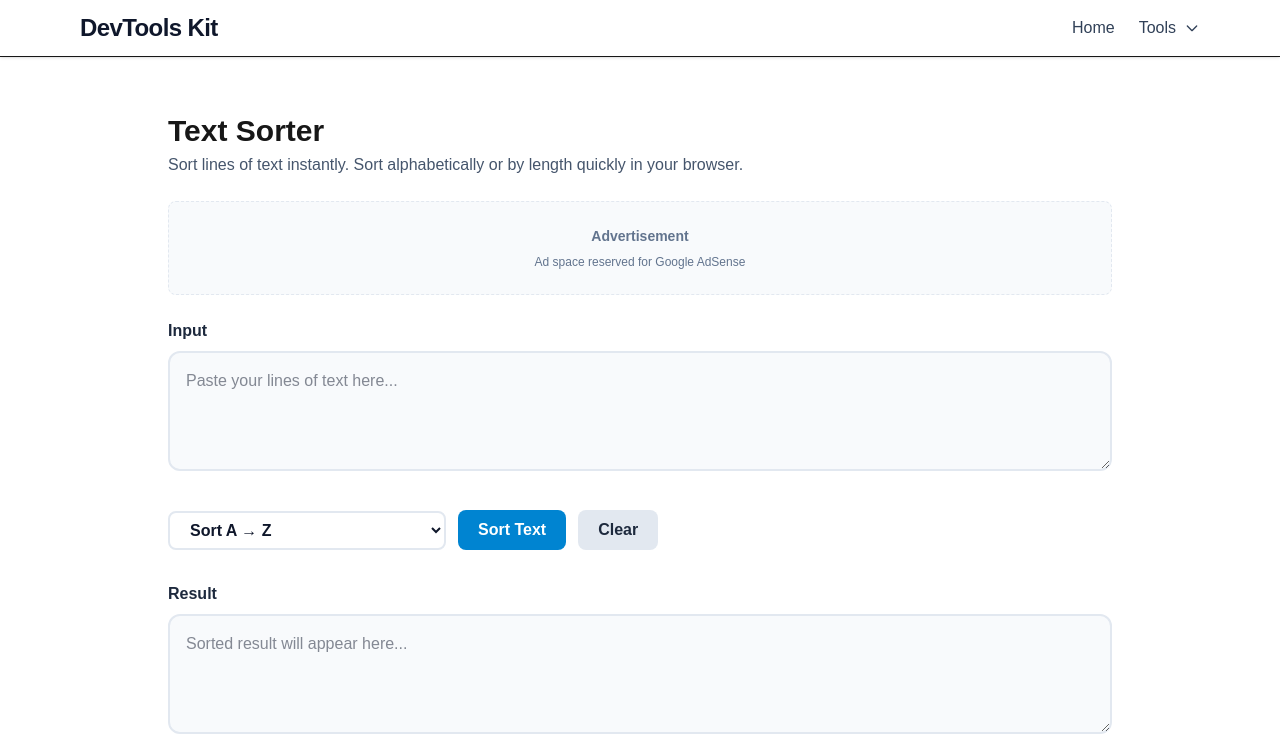
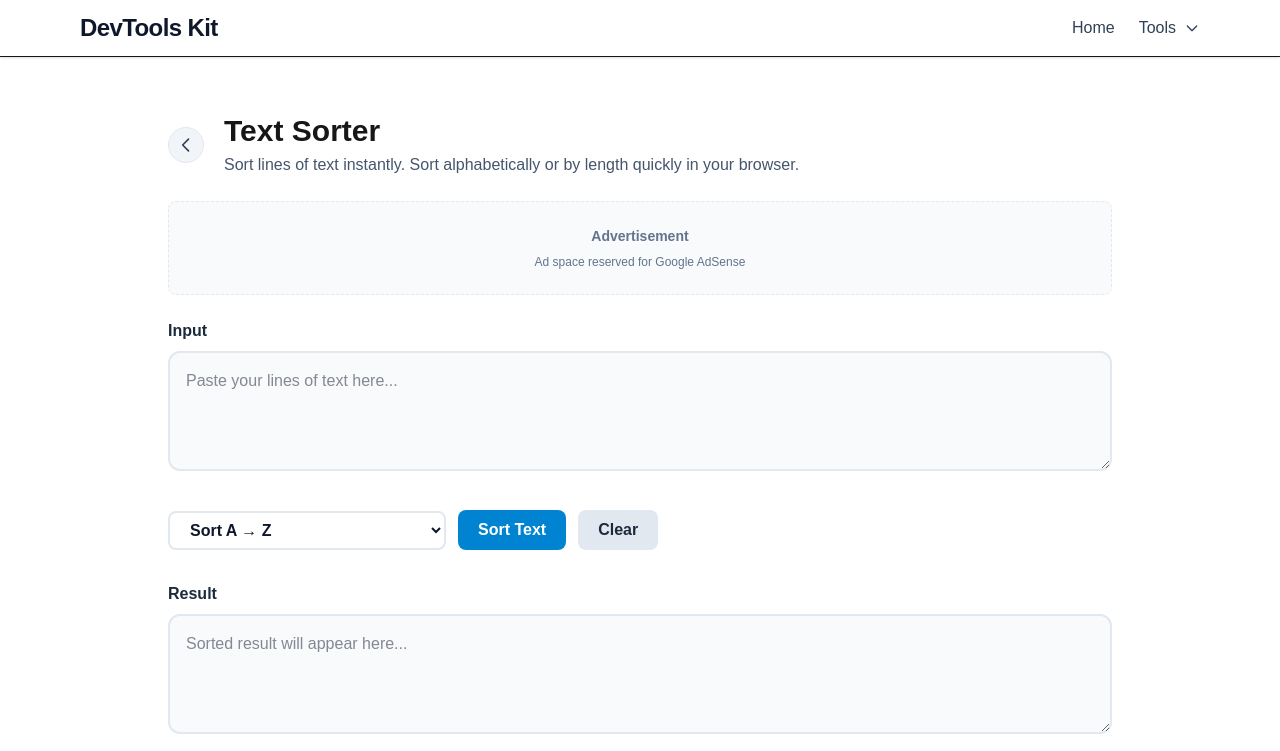
Before and after one commit to LucasFerreiraDeLima/devtoolskit, a Next.js app: page /tools/text-sorter in a window 1280 px wide. Shown: the top 751 px of the page. Built offline with nearby package versions, Linux system fonts and the light colour scheme.

Commit message:
Criação de seta para retorno à home

```diff
--- a/src/app/components/ToolLayout.tsx
+++ b/src/app/components/ToolLayout.tsx
@@ -1,5 +1,7 @@
 import React from "react";
 import AdPlaceholder from "./AdPlaceholder";
+
+import Link from "next/link";
 
 export default function ToolLayout({
   title,
@@ -12,11 +14,18 @@ export default function ToolLayout({
 }) {
   return (
     <article className="mx-auto w-full max-w-screen-lg px-2 sm:px-4 md:px-6 py-4 sm:py-6" aria-labelledby="tool-title">
-      <header className="mb-6">
-        <h1 id="tool-title" className="text-2xl sm:text-3xl font-semibold" tabIndex={0} aria-label={title}>{title}</h1>
-        {description ? (
-          <p className="mt-1 text-slate-600 dark:text-slate-300" aria-label={description}>{description}</p>
-        ) : null}
+      <header className="mb-6 flex items-center gap-3">
+        <Link href="/" aria-label="Back to menu" className="mr-2 group">
+          <span className="inline-flex items-center justify-center w-9 h-9 rounded-full bg-slate-100 dark:bg-slate-800 border border-slate-200 dark:border-slate-700 hover:bg-sky-100 dark:hover:bg-sky-900 transition">
+            <svg width="20" height="20" fill="none" stroke="currentColor" strokeWidth="2" viewBox="0 0 24 24" className="text-slate-700 dark:text-slate-200 group-hover:text-sky-600 dark:group-hover:text-sky-400"><path strokeLinecap="round" strokeLinejoin="round" d="M15 19l-7-7 7-7" /></svg>
+          </span>
+        </Link>
+        <div>
+          <h1 id="tool-title" className="text-2xl sm:text-3xl font-semibold" tabIndex={0} aria-label={title}>{title}</h1>
+          {description ? (
+            <p className="mt-1 text-slate-600 dark:text-slate-300" aria-label={description}>{description}</p>
+          ) : null}
+        </div>
       </header>
 
       <section className="flex flex-col gap-6 w-full" role="region" aria-label={title + ' tool area'}>
```
